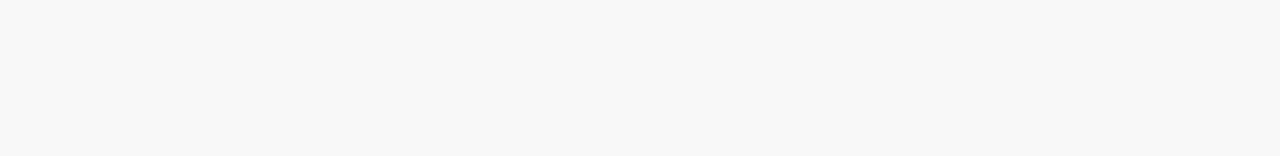
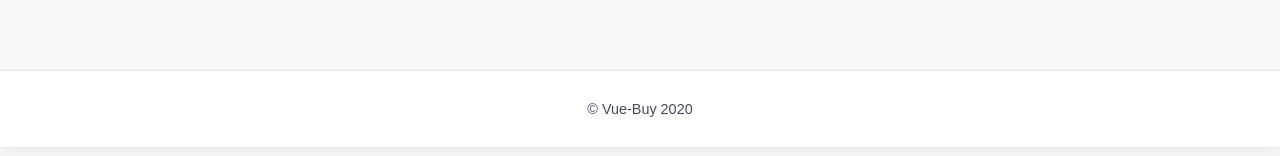
Before and after one commit to rodrigoabb/vue-buy, a Vue app: page / in a window 1280 px wide. Shown: the part 620-776 px from the top of the page. Built offline with nearby package versions, Linux system fonts and the light colour scheme; the HTML template or start-up script is replaced by a standard one.

Commit message:
Added basic view (router) to App vue

```diff
--- a/src/App.vue
+++ b/src/App.vue
@@ -1,17 +1,20 @@
 <template>
   <div id="app">
     <Header />
-    <div> HOLA</div>
+    <router-view/>
+    <Footer />
   </div>
 </template>
 
 <script>
 import Header from '@/components/Header/Header.vue';
+import Footer from '@/components/Footer/Footer.vue';
 
 export default {
   name: 'app',
   components: {
     Header,
+    Footer,
   },
 };
 </script>
```
